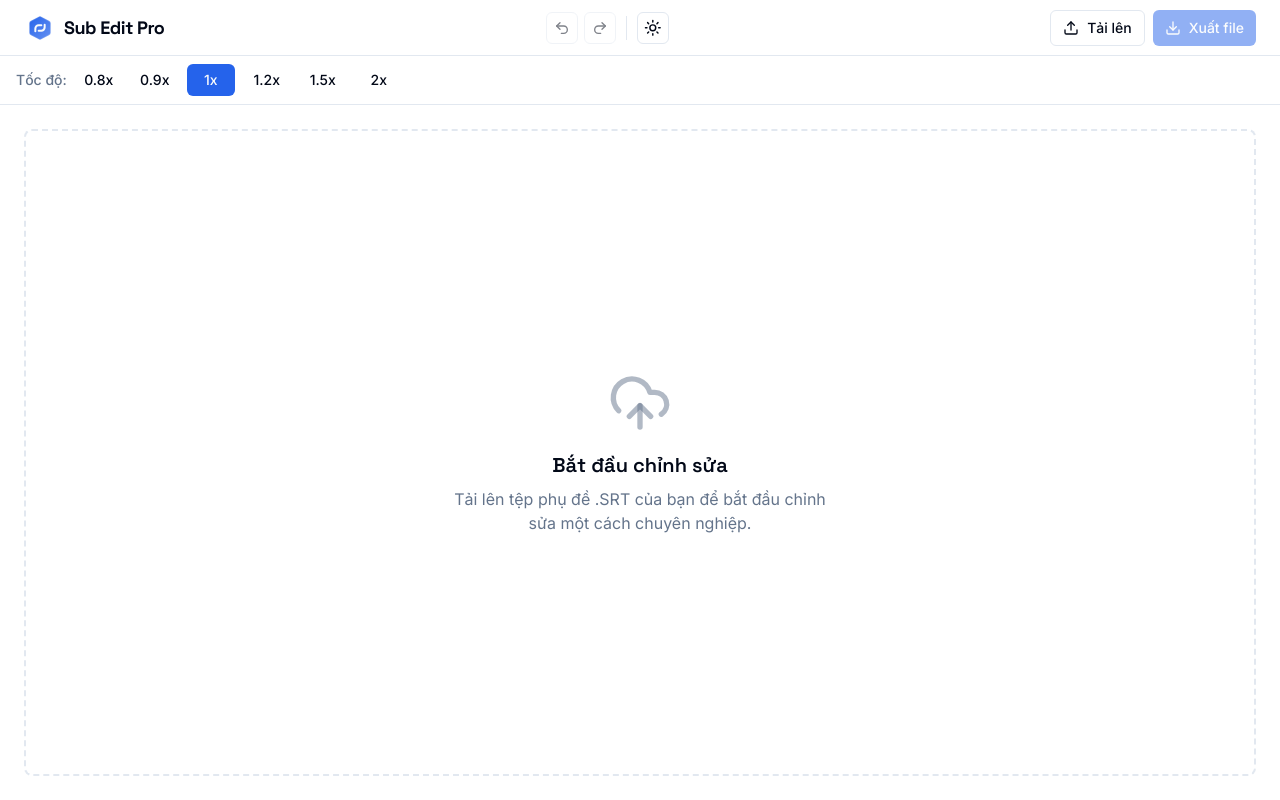
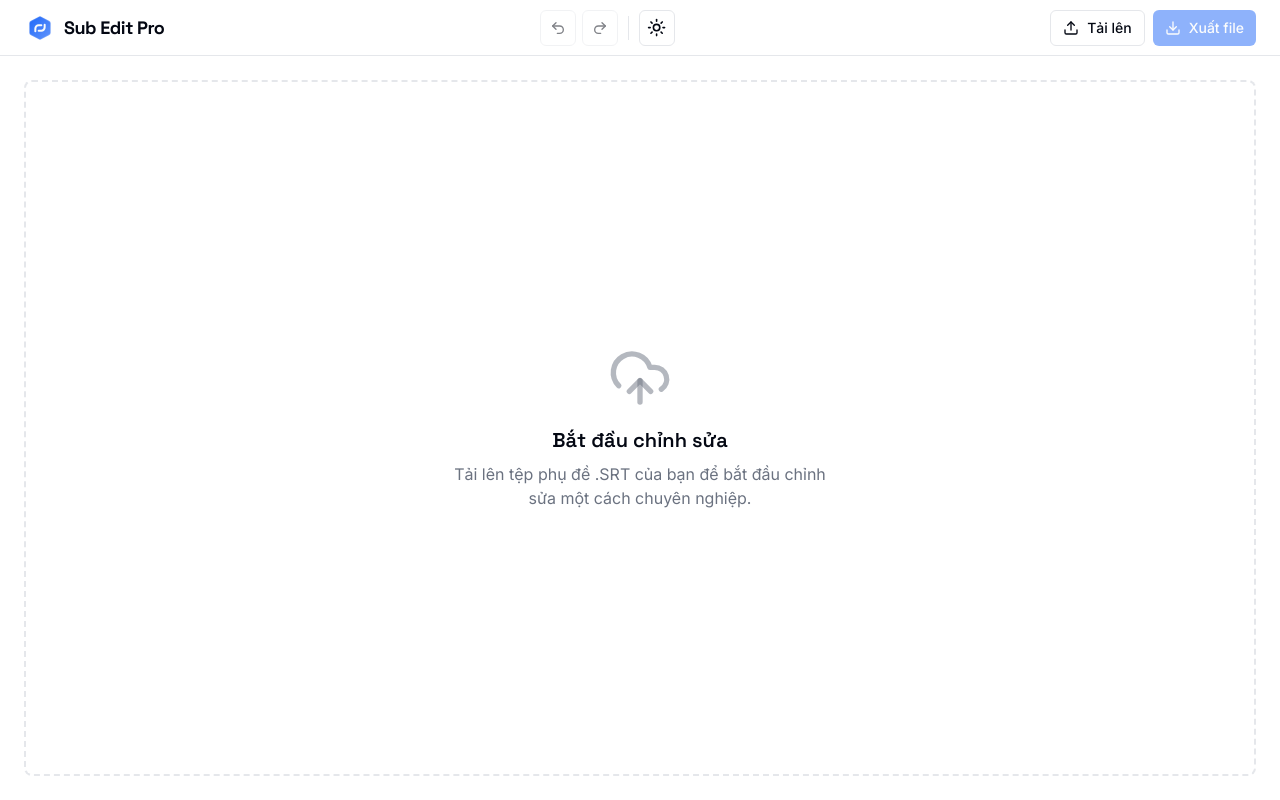
Before and after one commit to vl0526/Phu-de-pro, a Next.js app: page / in a window 1280 px wide. Built offline with nearby package versions, Linux system fonts and the light colour scheme.

Commit message:
Rebuild All - Update All - Max Pro Best

```diff
--- a/src/app/globals.css
+++ b/src/app/globals.css
@@ -9,24 +9,24 @@ body {
 @layer base {
   :root {
     --background: 0 0% 100%;
-    --foreground: 222.2 84% 4.9%;
+    --foreground: 224 71.4% 4.1%;
     --card: 0 0% 100%;
-    --card-foreground: 222.2 84% 4.9%;
+    --card-foreground: 224 71.4% 4.1%;
     --popover: 0 0% 100%;
-    --popover-foreground: 222.2 84% 4.9%;
-    --primary: 221.2 83.2% 53.3%;
-    --primary-foreground: 210 40% 98%;
-    --secondary: 210 40% 96.1%;
-    --secondary-foreground: 222.2 47.4% 11.2%;
-    --muted: 210 40% 96.1%;
-    --muted-foreground: 215.4 16.3% 46.9%;
-    --accent: 210 40% 96.1%;
-    --accent-foreground: 222.2 47.4% 11.2%;
+    --popover-foreground: 224 71.4% 4.1%;
+    --primary: 220 95% 55%;
+    --primary-foreground: 210 20% 98%;
+    --secondary: 220 14.3% 95.9%;
+    --secondary-foreground: 220.9 39.3% 11%;
+    --muted: 220 14.3% 95.9%;
+    --muted-foreground: 220 8.9% 46.1%;
+    --accent: 220 14.3% 95.9%;
+    --accent-foreground: 220.9 39.3% 11%;
     --destructive: 0 84.2% 60.2%;
-    --destructive-foreground: 210 40% 98%;
-    --border: 214.3 31.8% 91.4%;
-    --input: 214.3 31.8% 91.4%;
-    --ring: 222.2 84% 4.9%;
+    --destructive-foreground: 210 20% 98%;
+    --border: 220 13% 91%;
+    --input: 220 13% 91%;
+    --ring: 220 95% 55%;
     --radius: 0.5rem;
     --chart-1: 12 76% 61%;
     --chart-2: 173 58% 39%;
@@ -36,25 +36,25 @@ body {
   }
 
   .dark {
-    --background: 222.2 84% 4.9%;
-    --foreground: 210 40% 98%;
-    --card: 222.2 84% 4.9%;
-    --card-foreground: 210 40% 98%;
-    --popover: 222.2 84% 4.9%;
-    --popover-foreground: 210 40% 98%;
-    --primary: 217.2 91.2% 59.8%;
+    --background: 220 40% 2%;
+    --foreground: 210 20% 98%;
+    --card: 224 71.4% 4.1%;
+    --card-foreground: 210 20% 98%;
+    --popover: 224 71.4% 4.1%;
+    --popover-foreground: 210 20% 98%;
+    --primary: 210 95% 60%;
     --primary-foreground: 222.2 47.4% 11.2%;
-    --secondary: 217.2 32.6% 17.5%;
-    --secondary-foreground: 210 40% 98%;
-    --muted: 217.2 32.6% 17.5%;
-    --muted-foreground: 215 20.2% 65.1%;
-    --accent: 217.2 32.6% 17.5%;
-    --accent-foreground: 210 40% 98%;
+    --secondary: 215 27.9% 16.9%;
+    --secondary-foreground: 210 20% 98%;
+    --muted: 215 27.9% 16.9%;
+    --muted-foreground: 217.9 10.6% 64.9%;
+    --accent: 215 27.9% 16.9%;
+    --accent-foreground: 210 20% 98%;
     --destructive: 0 62.8% 30.6%;
-    --destructive-foreground: 210 40% 98%;
-    --border: 217.2 32.6% 17.5%;
-    --input: 217.2 32.6% 17.5%;
-    --ring: 212.7 26.8% 83.9%;
+    --destructive-foreground: 210 20% 98%;
+    --border: 215 27.9% 16.9%;
+    --input: 215 27.9% 16.9%;
+    --ring: 210 95% 60%;
     --chart-1: 220 70% 50%;
     --chart-2: 160 60% 45%;
     --chart-3: 30 80% 55%;
--- a/src/components/app/header.tsx
+++ b/src/components/app/header.tsx
@@ -83,7 +83,7 @@ export function AppHeader() {
                 <Button
                   variant="outline"
                   size="icon"
-                  className="h-8 w-8"
+                  className="h-9 w-9"
                   onClick={() => dispatch({ type: 'UNDO' })}
                   disabled={currentIndex === 0}
                 >
@@ -99,7 +99,7 @@ export function AppHeader() {
                  <Button
                   variant="outline"
                   size="icon"
-                  className="h-8 w-8"
+                  className="h-9 w-9"
                   onClick={() => dispatch({ type: 'REDO' })}
                   disabled={currentIndex >= history.length - 1}
                  >
@@ -118,11 +118,11 @@ export function AppHeader() {
                  <Button
                   variant="outline"
                   size="icon"
-                  className="h-8 w-8"
+                  className="h-9 w-9"
                   onClick={() => dispatch({ type: 'TOGGLE_THEME' })}
                  >
-                  <Sun className="h-[1.1rem] w-[1.1rem] rotate-0 scale-100 transition-all dark:-rotate-90 dark:scale-0" />
-                  <Moon className="absolute h-[1.1rem] w-[1.1rem] rotate-90 scale-0 transition-all dark:rotate-0 dark:scale-100" />
+                  <Sun className="h-[1.2rem] w-[1.2rem] rotate-0 scale-100 transition-all dark:-rotate-90 dark:scale-0" />
+                  <Moon className="absolute h-[1.2rem] w-[1.2rem] rotate-90 scale-0 transition-all dark:rotate-0 dark:scale-100" />
                 </Button>
               </TooltipTrigger>
               <TooltipContent>
--- a/src/components/app/main-layout.tsx
+++ b/src/components/app/main-layout.tsx
@@ -37,8 +37,8 @@ export default function MainLayout() {
       <AppHeader />
       <main className="flex flex-1 flex-col overflow-hidden">
         <Toolbar />
-        <div className="flex-1 overflow-hidden p-4 md:p-6">
-          <SubtitleTable />
+        <div className="flex-1 overflow-auto p-4 md:p-6">
+            <SubtitleTable />
         </div>
       </main>
     </div>
--- a/src/components/app/subtitle-table.tsx
+++ b/src/components/app/subtitle-table.tsx
@@ -21,7 +21,6 @@ import { Tooltip, TooltipContent, TooltipProvider, TooltipTrigger } from '@/comp
 import { useToast } from '@/hooks/use-toast';
 import { Badge } from '@/components/ui/badge';
 import { FindReplaceDialog } from './find-replace-dialog';
-
 
 const ROWS_PER_PAGE = 100;
 
@@ -47,11 +46,10 @@ const EditableCell = ({ subId, initialText }: { subId: number, initialText: stri
             onChange={handleTextChange}
             onBlur={handleBlur}
             className="w-full bg-transparent border-none focus-visible:ring-1 focus-visible:ring-ring p-1 resize-none overflow-hidden h-auto leading-relaxed"
-            rows={text.split('\n').length}
+            rows={text.split('\n').length || 1}
         />
     );
 };
-
 
 export function SubtitleTable() {
   const { state, dispatch } = useSubtitleEditor();
@@ -154,7 +152,7 @@ export function SubtitleTable() {
   }
 
   return (
-    <div className="flex flex-col h-full bg-card rounded-lg border">
+    <div className="h-full bg-card rounded-lg border flex flex-col">
       <div className="p-3 border-b flex items-center gap-2 flex-wrap">
         <div className="relative flex-grow min-w-[250px]">
           <Search className="absolute left-3 top-1/2 -translate-y-1/2 h-4 w-4 text-muted-foreground" />
--- a/src/components/app/toolbar.tsx
+++ b/src/components/app/toolbar.tsx
@@ -14,17 +14,22 @@ const SPEED_PRESETS = [0.8, 0.9, 1.0, 1.2, 1.5, 2.0];
 
 export function Toolbar() {
   const { state, dispatch } = useSubtitleEditor();
-  const { speed } = state;
+  const { speed, subtitles } = state;
 
   const handleSpeedChange = (newSpeed: number) => {
     dispatch({ type: 'CHANGE_SPEED', payload: newSpeed });
   };
 
+  if (subtitles.length === 0) {
+    return null;
+  }
+
   return (
-    <div className="flex flex-wrap items-center gap-4 border-b bg-card p-2">
+    <div className="flex flex-wrap items-center gap-4 border-b bg-card p-2 px-4 md:px-6">
       <div className="flex items-center gap-2">
         <span className="text-sm font-medium text-muted-foreground ml-2">Tốc độ:</span>
         <TooltipProvider>
+          <div className='flex items-center gap-1 rounded-md bg-muted p-1'>
             {SPEED_PRESETS.map(preset => (
               <Tooltip key={preset}>
                 <TooltipTrigger asChild>
@@ -32,7 +37,7 @@ export function Toolbar() {
                     variant={speed === preset ? 'default' : 'ghost'}
                     size="sm"
                     onClick={() => handleSpeedChange(preset)}
-                  className="h-8 w-12"
+                    className="h-7 w-12 text-xs"
                   >
                     {preset}x
                   </Button>
@@ -42,6 +47,7 @@ export function Toolbar() {
                 </TooltipContent>
               </Tooltip>
             ))}
+          </div>
         </TooltipProvider>
       </div>
     </div>
```
Lines whose indentation alone changed are shown as unchanged.
